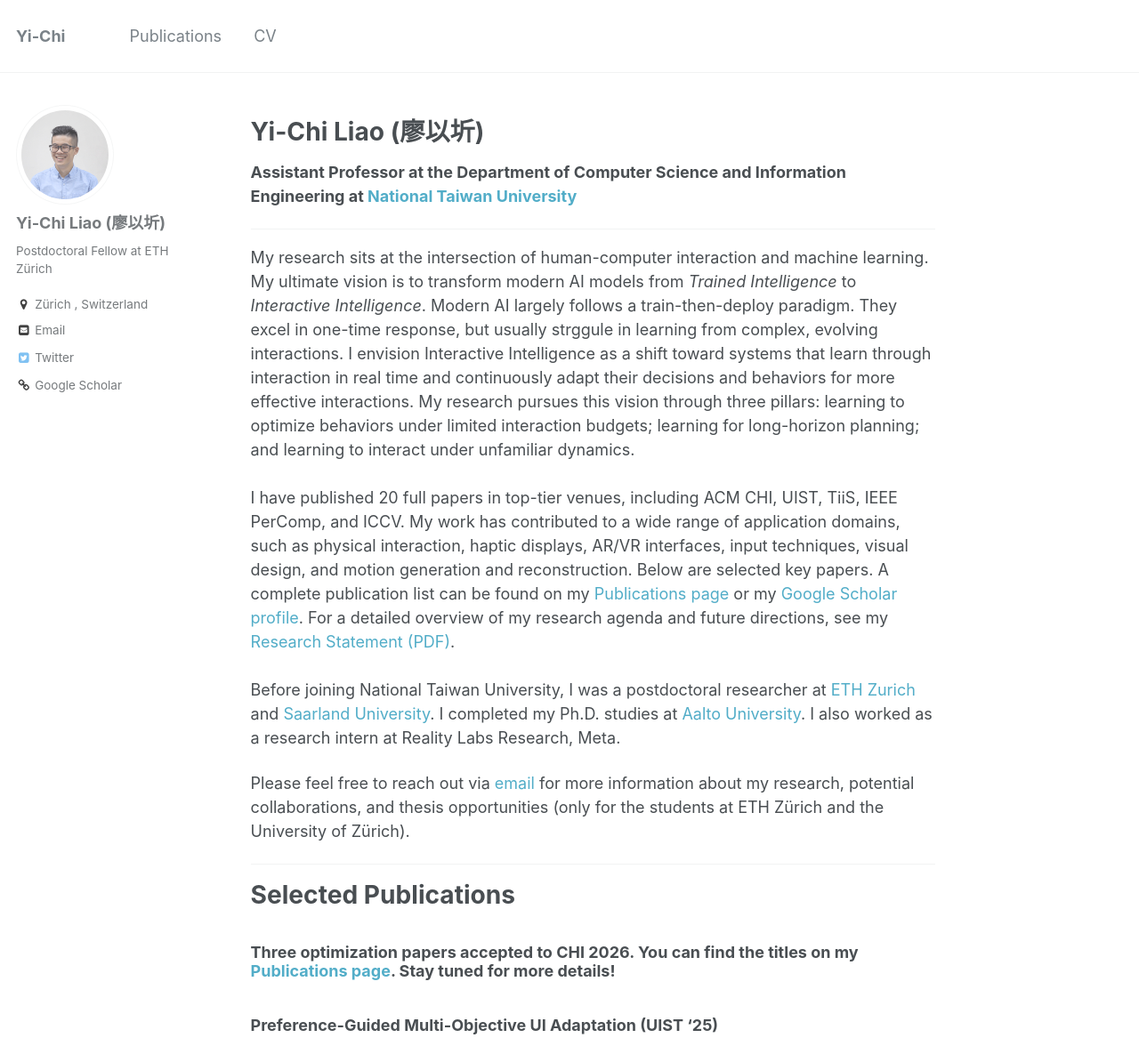
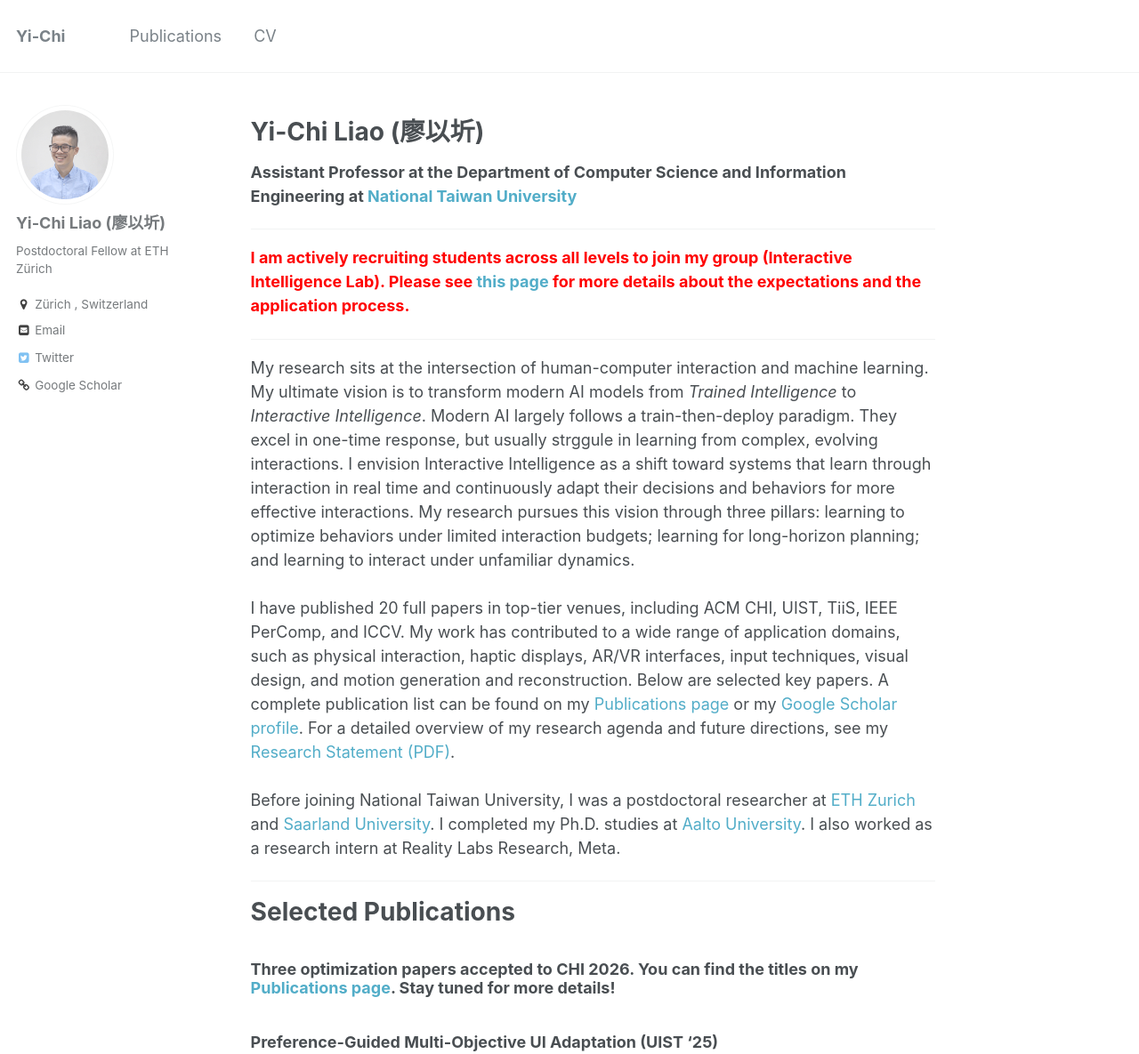
Before and after one commit to yichiliao/yichiliao.github.io, a Jekyll site: the page built from _pages/about.md, in a window 1280 px wide and 1400 px high, cut to the strip 0-1185 px from the top of the window. Shown: the whole strip at 89% size. Built offline with Jekyll 4.4.1, drawn with Linux system fonts in a browser that asks for light colours.

Commit message:
update about

```diff
--- a/_pages/about.md
+++ b/_pages/about.md
@@ -12,6 +12,9 @@
 
 ------
 
+<span style="color: red; font-weight: bold;">I am actively recruiting students across all levels to join my group (Interactive Intelligence Lab). Please see [this page](https://docs.google.com/document/d/1-LeDW6IU24OhxY17iO1KpysMrO6HU8Ec6UMsFyjC1rU/edit?usp=sharing) for more details about the expectations and the application process.</span>
+
+------
 
 My research sits at the intersection of human-computer interaction and machine learning.
 My ultimate vision is to transform modern AI models from *Trained Intelligence* to *Interactive Intelligence*.
@@ -27,7 +30,6 @@
 <br>
 Before joining National Taiwan University, I was a postdoctoral researcher at [ETH Zurich](https://ethz.ch/en.html) and [Saarland University](https://www.uni-saarland.de/en/home.html). I completed my Ph.D. studies at [Aalto University](https://www.aalto.fi/en). I also worked as a research intern at Reality Labs Research, Meta.
 
-Please feel free to reach out via [email](mailto:yichi.liao@inf.ethz.ch) for more information about my research, potential collaborations, and thesis opportunities (only for the students at ETH Zürich and the University of Zürich).
 
 
 ------
```
